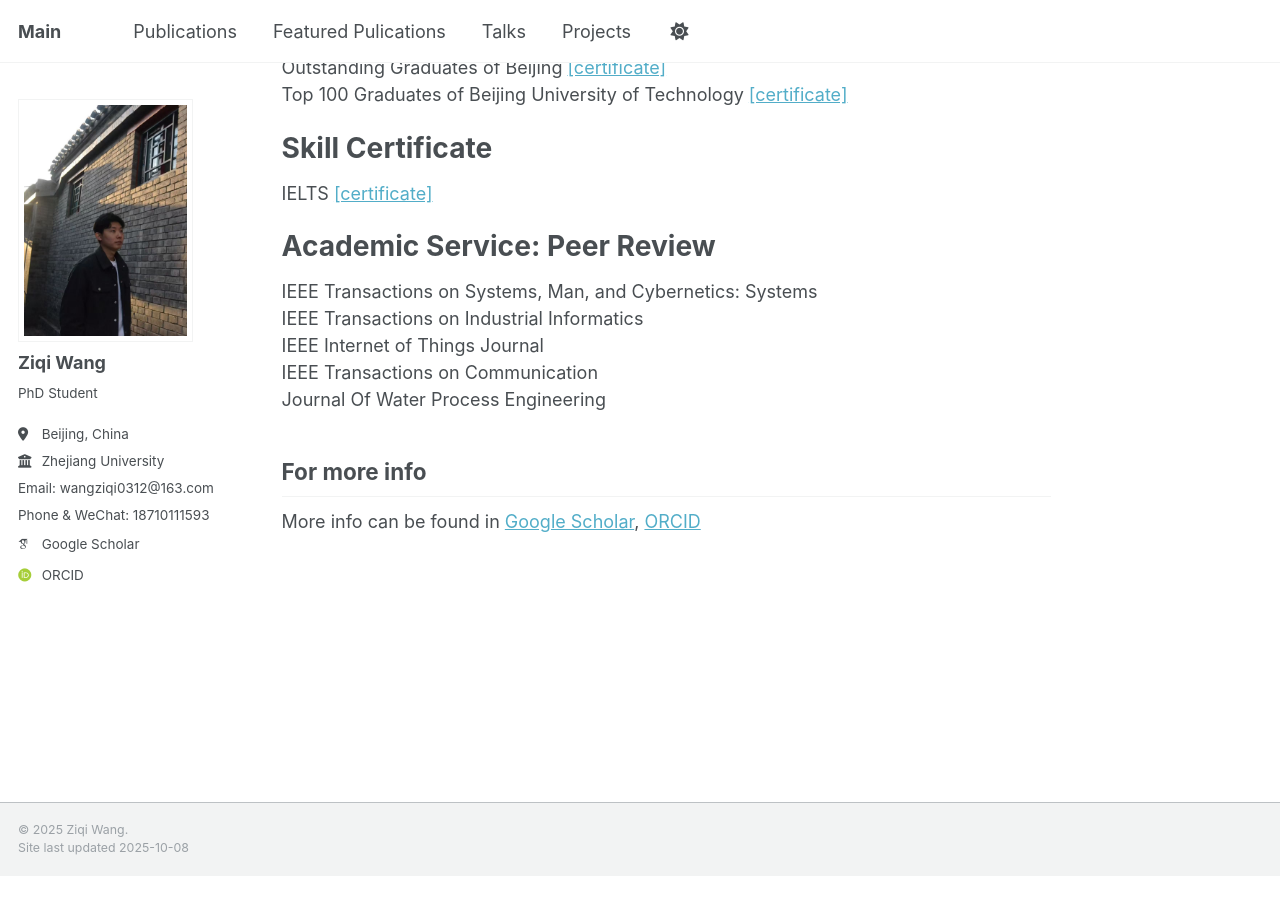
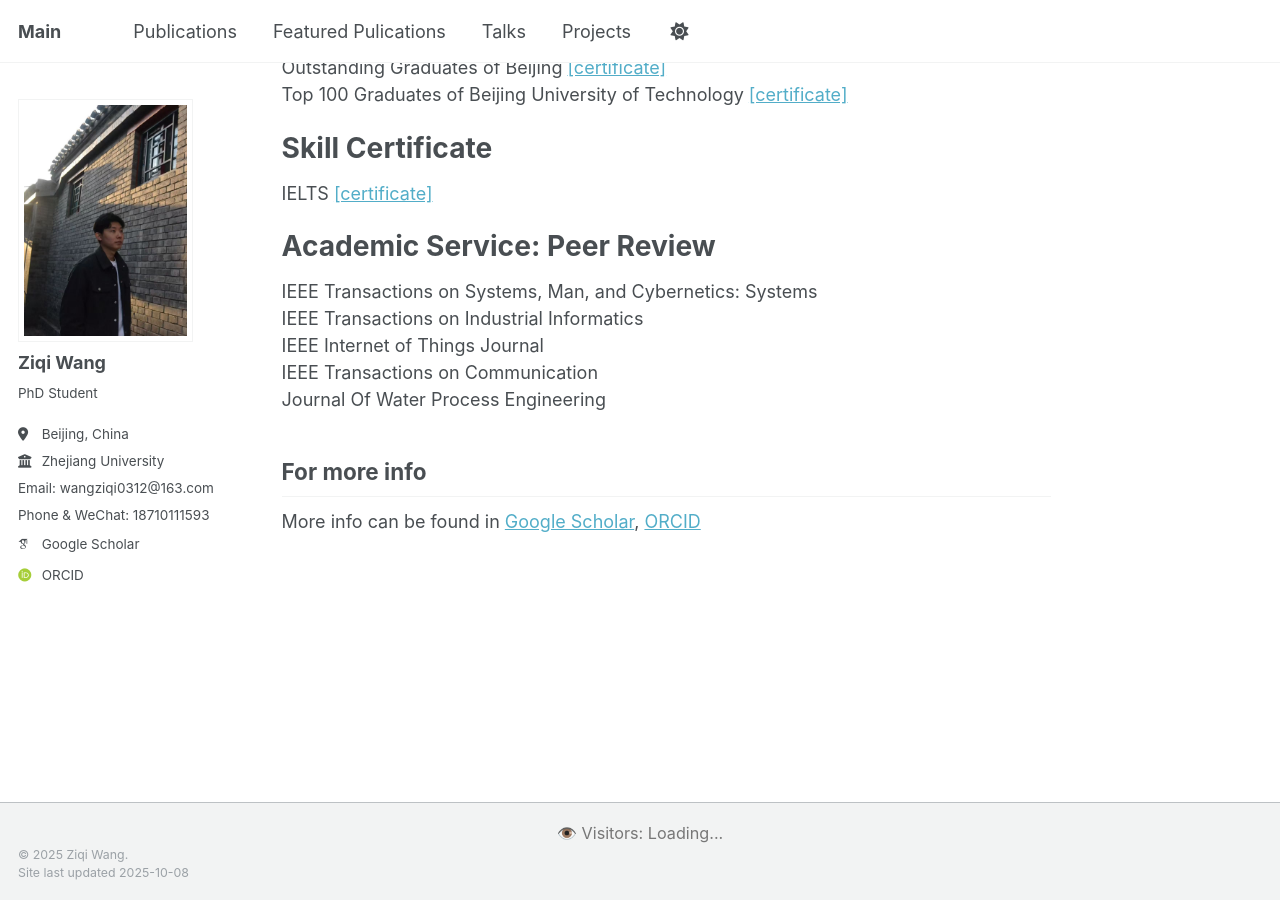
Before and after one commit to ZiqiWang0312/bio, a Jekyll site: the page built from _pages/about.md, in a window 1280 px wide and 900 px high, scrolled down 830 px. Built offline with Jekyll 4.4.1, drawn with Linux system fonts in a browser that asks for light colours; some web fonts are replaced; a script that is not in the unit is left out; before the commit the page ends 1706 px from its top, so only the background shows below that; part of the change alters nothing that is shown.

Commit message:
2025.10.8-see

```diff
--- a/_includes/footer/custom.html
+++ b/_includes/footer/custom.html
@@ -17,3 +17,20 @@
 </script>
 
 <!-- end custom footer snippets -->
+
+<div style="text-align:center; font-size:0.9em; color:#777; margin-top:10px;">
+  👁️ Visitors: <span id="visitor_count">Loading...</span>
+</div>
+
+<script>
+  // 使用 CountAPI 记录访问次数
+  const counterUrl = "https://api.countapi.xyz/hit/ziqiwang0312.github.io/visits";
+  fetch(counterUrl)
+    .then(res => res.json())
+    .then(data => {
+      document.getElementById("visitor_count").innerText = data.value.toLocaleString();
+    })
+    .catch(() => {
+      document.getElementById("visitor_count").innerText = "N/A";
+    });
+</script>
--- a/_includes/head/custom.html
+++ b/_includes/head/custom.html
@@ -15,3 +15,12 @@
 <meta name="theme-color" content="#ffffff"/>
 
 <!-- end custom head snippets -->
+
+<!-- Google tag (gtag.js) -->
+<script async src="https://www.googletagmanager.com/gtag/js?id=G-GCYWQ6G4JW"></script>
+<script>
+  window.dataLayer = window.dataLayer || [];
+  function gtag(){dataLayer.push(arguments);}
+  gtag('js', new Date());
+  gtag('config', 'G-GCYWQ6G4JW');
+</script>
```
